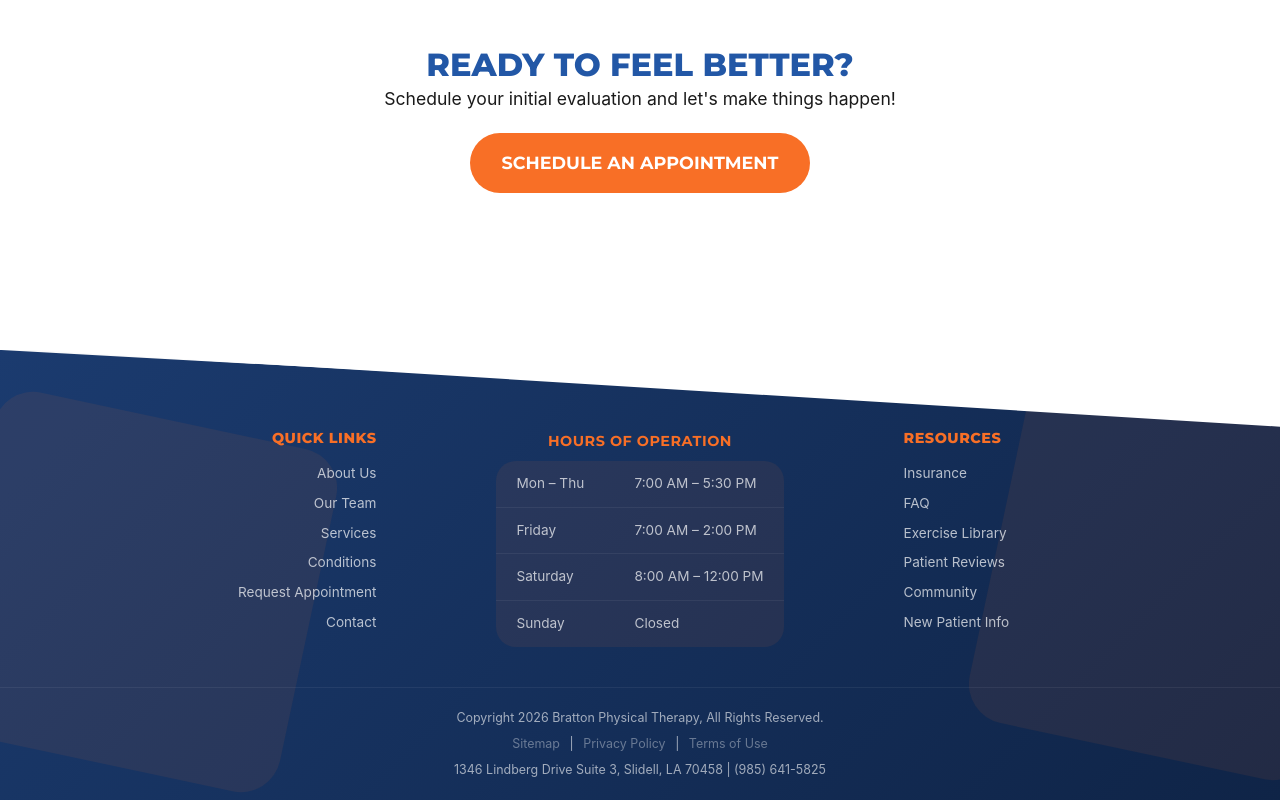
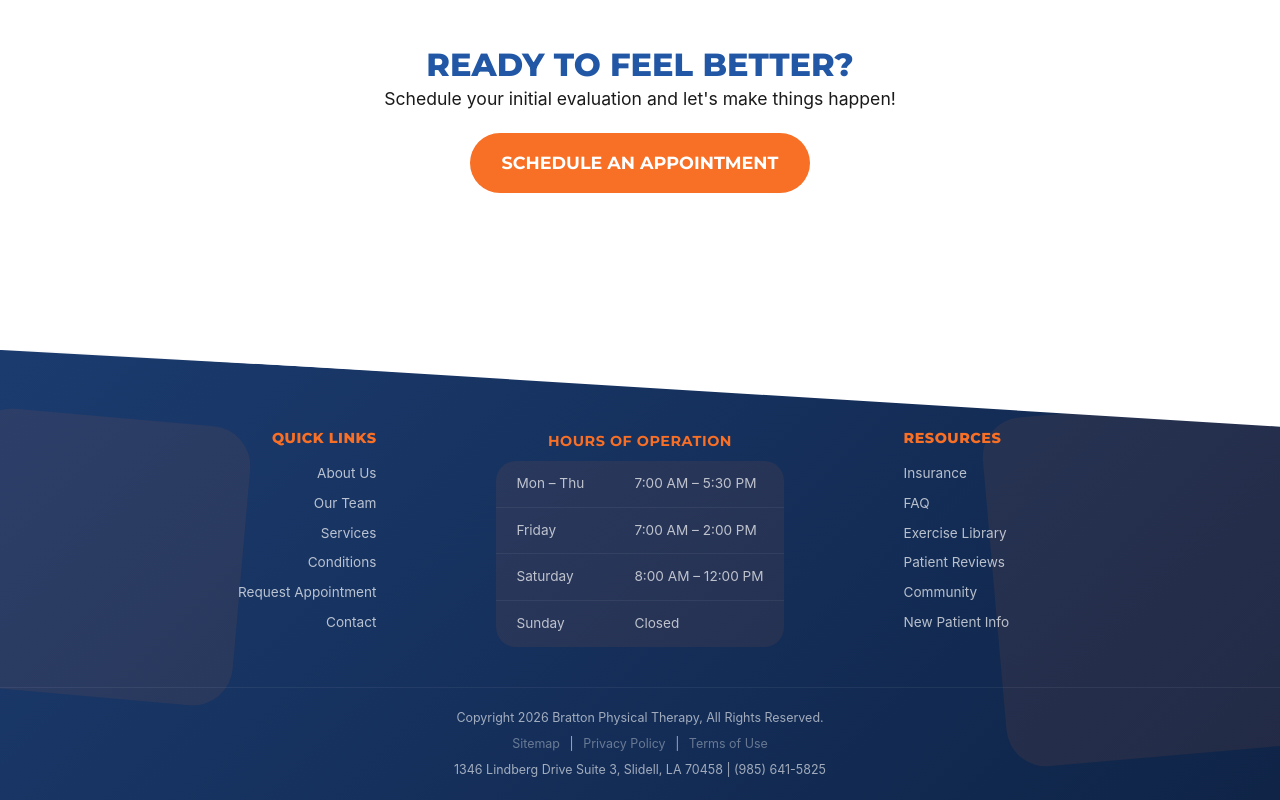
Before and after one commit to nawnawnawnawnaw55-jpg/Bratton-PT-New, a website: page index.html in a window 1280 px wide. Shown: the part 5025-5825 px from the top of the page. Drawn offline with Linux system fonts and the light colour scheme; no server answers.

Commit message:
Footer accent cubes: opposite small rotations and top-left slightly smaller

```diff
--- a/css/main.css
+++ b/css/main.css
@@ -332,7 +332,7 @@ body:has(.section--bleed-into-footer) .site-footer::after {
   background: var(--accent);
   opacity: 0.08;
   border-radius: 40px;
-  transform: rotate(12deg);
+  transform: rotate(-5deg);
   z-index: 0;
   pointer-events: none;
 }
@@ -341,6 +341,9 @@ body:has(.section--bleed-into-footer) .site-footer::after {
   left: -3%;
   top: 15%;
   bottom: auto;
+  width: clamp(130px, 24vw, 280px);
+  height: clamp(130px, 24vw, 280px);
+  transform: rotate(5deg);
 }
 @media (max-width: 767px) {
   .site-footer__accent-shape--2 {
```
